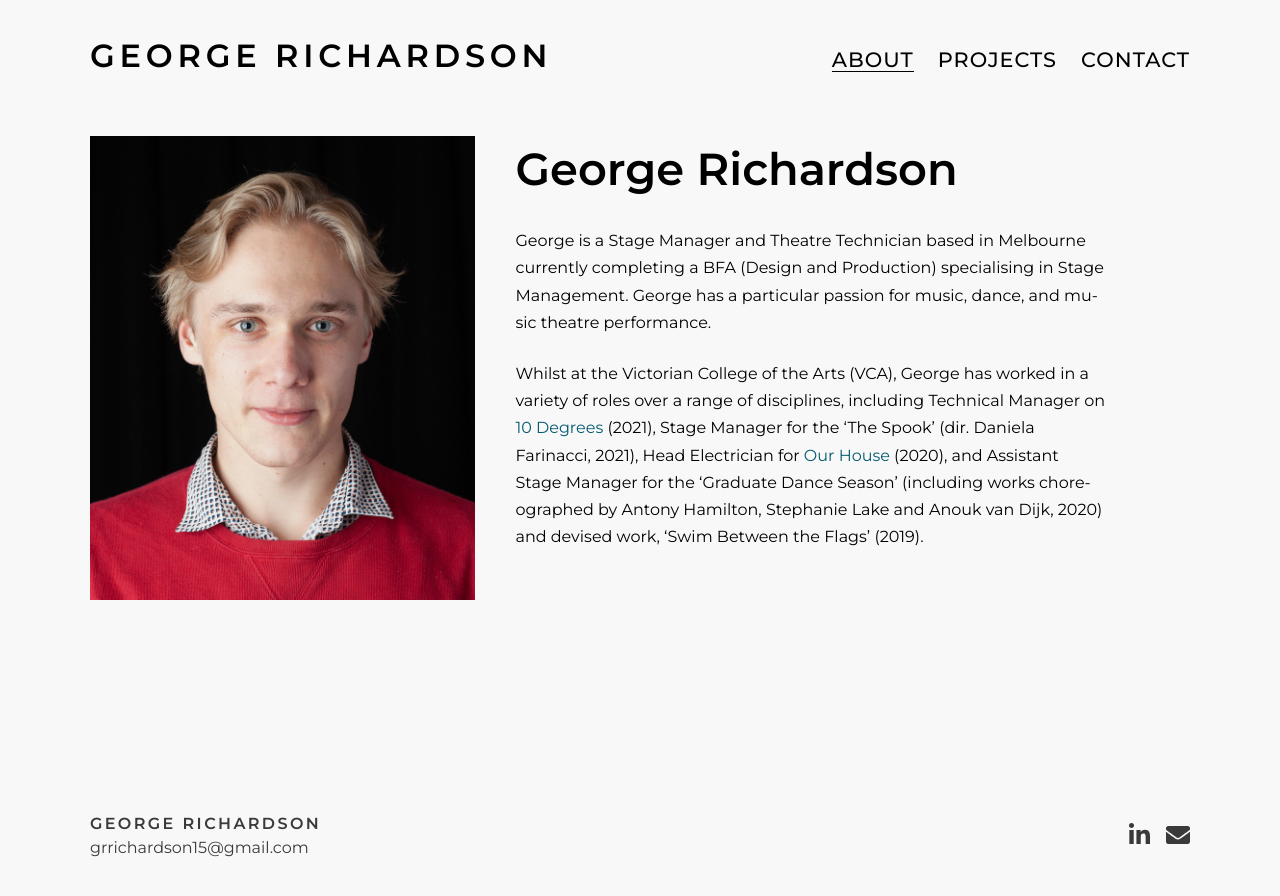
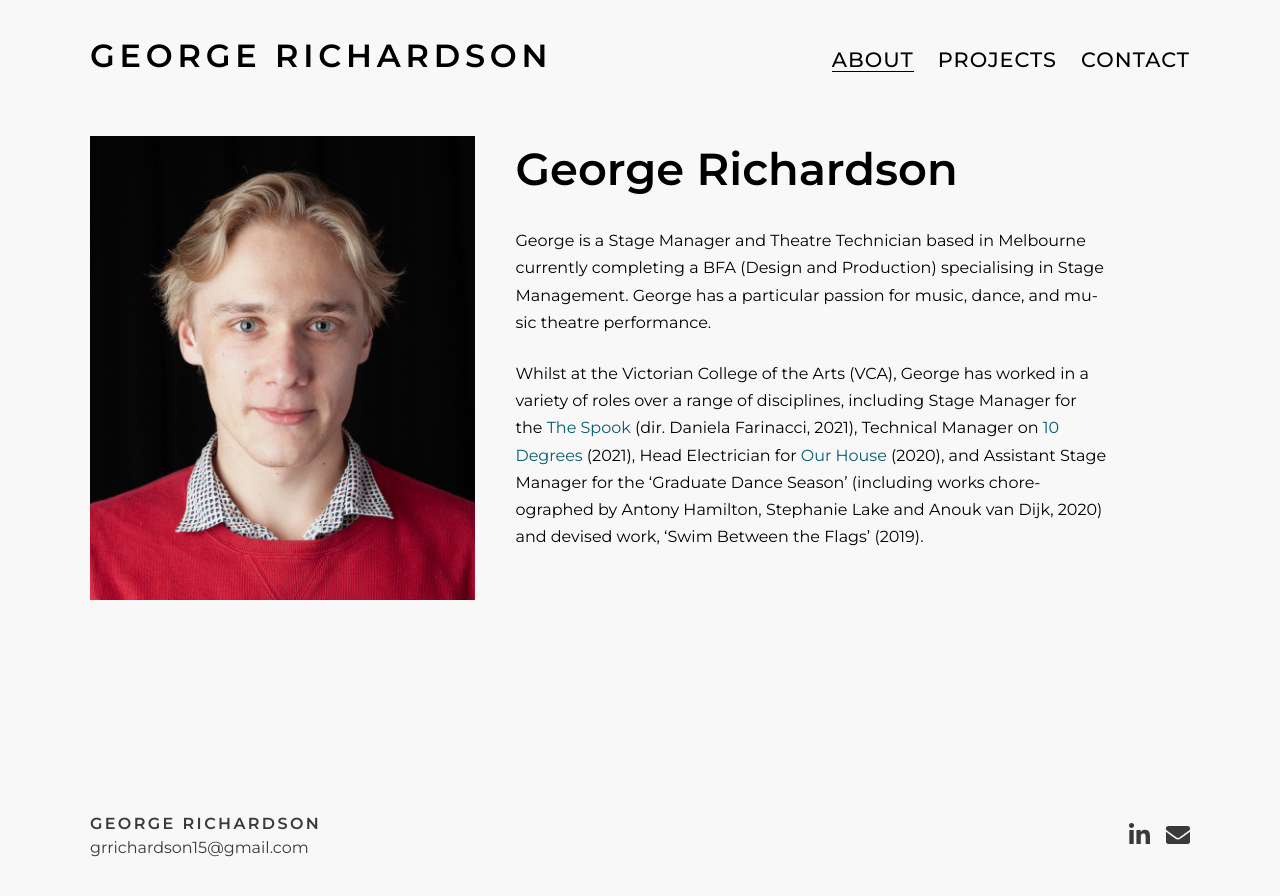
Before and after one commit to grfr12345/grfr12345.github.io, a Jekyll site: the page built from about.md, in a window 1280 px wide. Shown: the top 896 px of the page. Built offline with Jekyll 4.4.1, drawn with Linux system fonts in a browser that asks for light colours; part of the change alters nothing that is shown.

```diff
--- a/about.md
+++ b/about.md
@@ -12,4 +12,4 @@ headshot:
 
 George is a Stage Manager and Theatre Technician based in Melbourne currently completing a BFA (Design and Production) specialising in Stage Management. George has a particular passion for music, dance, and music theatre performance.
 
-Whilst at the Victorian College of the Arts (VCA), George has worked in a variety of roles over a range of disciplines, including Technical Manager on [10 Degrees]({% link _projects/10-degrees.md %}) (2021), Stage Manager for the 'The Spook' (dir. Daniela Farinacci, 2021), Head Electrician for [Our House]({% link _projects/our-house.md %}) (2020), and Assistant Stage Manager for the ‘Graduate Dance Season' (including works choreographed by Antony Hamilton, Stephanie Lake and Anouk van Dijk, 2020) and devised work, 'Swim Between the Flags' (2019).
+Whilst at the Victorian College of the Arts (VCA), George has worked in a variety of roles over a range of disciplines, including Stage Manager for the [The Spook]({% link _projects/the-spook.md %}) (dir. Daniela Farinacci, 2021), Technical Manager on [10 Degrees]({% link _projects/10-degrees.md %}) (2021), Head Electrician for [Our House]({% link _projects/our-house.md %}) (2020), and Assistant Stage Manager for the ‘Graduate Dance Season' (including works choreographed by Antony Hamilton, Stephanie Lake and Anouk van Dijk, 2020) and devised work, 'Swim Between the Flags' (2019).
```
